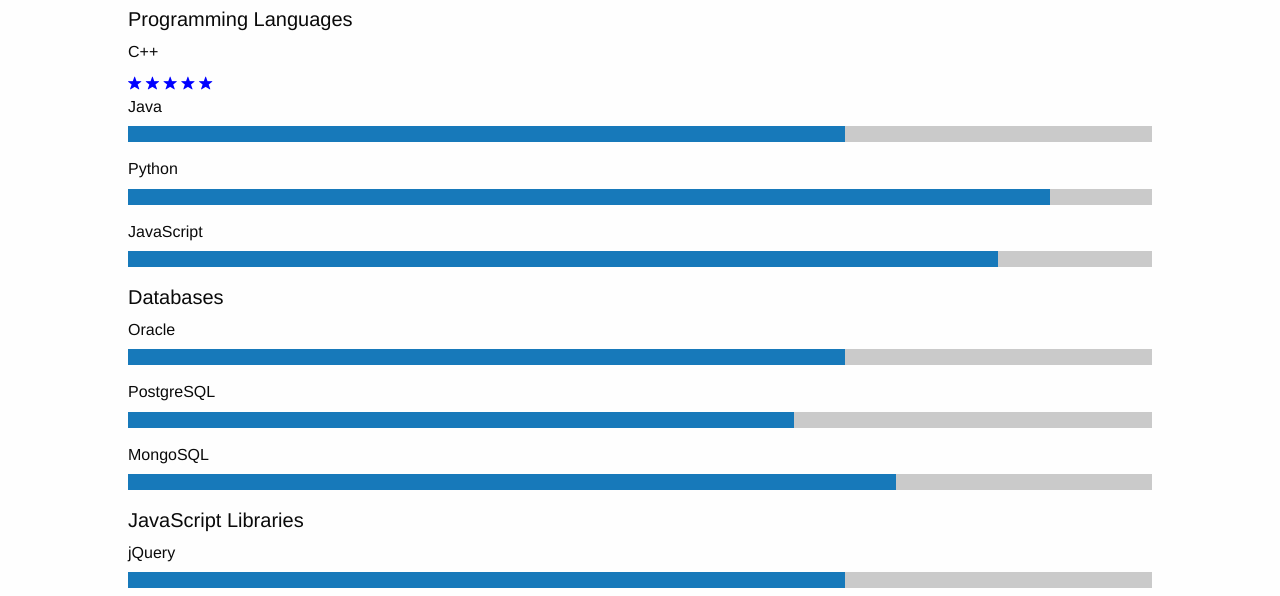
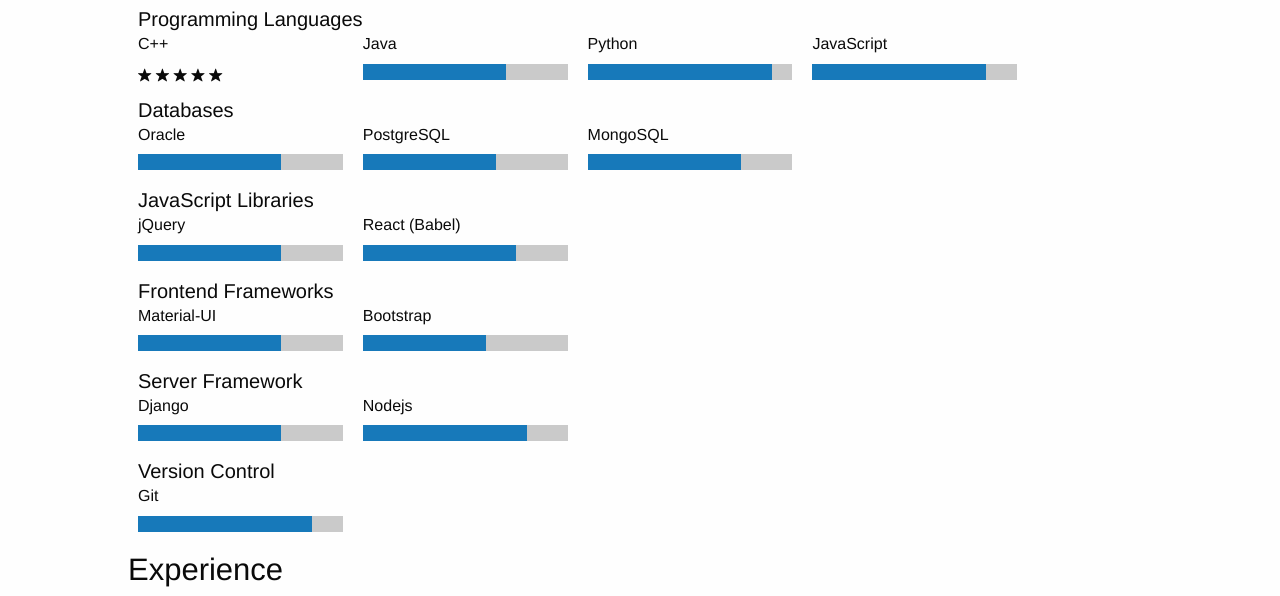
Before and after one commit to jalvere00/foundation_site, a website: page public/index.html in a window 1280 px wide. Shown: the part 717-1313 px from the top of the page. Drawn offline with Linux system fonts and the light colour scheme.

Commit message:
css modifation

```diff
--- a/public/css/style.css
+++ b/public/css/style.css
@@ -88,6 +88,43 @@
 	width: auto;
 }
 
-.star_holder>i{
-	color: blue;
+/*////////////////////////////// GRID SYSTEM //////////////////////////////////*/
+.grid-x{
+	display: -ms-flexbox;
+	display: flex;
+	-ms-flex-flow: row wrap;
+	flex-flow: row wrap;
 }
+
+#skills{
+
+}
+
+#skills>.title{
+	width: 100%;
+	/*flex-flow: row wrap;*/
+}
+
+.skill_section{
+	width: 100%;
+	/*flex-flow: row wrap;*/
+}
+
+.skill_section>.skill_title{
+	width: 100%;
+	margin: 0 10px;
+	/*flex-flow: row wrap;*/
+}
+
+.skill{
+	width: 20%;
+	margin: 0 10px;
+}
+
+.skill_name{
+	width: 50%
+}
+
+.skill_rating{
+	width: 50%
+}
--- a/public/index.html
+++ b/public/index.html
@@ -38,13 +38,15 @@
 				<h3 class="title">About</h3>
 				<p class="description">I graduated from The City College of New York with a Bachelors degree in Computer Engineering. While there I started working as an intern for the Operation Planning/ System Data Research division of New York City Transit in my senior year of college. After graduation, I got hired by that very division as a Staff Analyst/Software Developer. There I worked with such a width range of technologies and on a lot of different projects that range from writing Java code to format and transfer data in Oracle database to building a dashboard from the ground up which query a mongo database. There I learn how to work hard and smart to get the job done and I showed that I have to ability to grow, learn and solve any problem that arises.</p>
 			</article>
-			<article id="skills">
+			<article id="skills" class="grid-x">
 				<h3 class="title">Knowledge</h3>
-				<section id="language_skills" class="skill_section">
+				<section id="language_skills" class="skill_section grid-x">
 					<h5 class="skill_title">Programming Languages</h5>
 					<div class="skill">
-						<h6>C++</h6>
-						<div class="star_rating">
+						<div class="skill_name">
+							<h6>C++</h6>
+						</div>
+						<div class="skill_rating">
 							<div class="star_holder">
 								<i class="fi-star"></i>
 								<i class="fi-star"></i>
@@ -73,7 +75,7 @@
 						</div>
 					</div>
 				</section>
-				<section id="database_skill" class="skill_section">
+				<section id="database_skill" class="skill_section grid-x">
 					<h5 class="skill_title">Databases</h5>
 					<div class="skill">
 						<h6>Oracle</h6>
@@ -94,7 +96,7 @@
 						</div>
 					</div>
 				</section>
-				<section id="javascript_skills" class="skill_section">
+				<section id="javascript_skills" class="skill_section grid-x">
 					<h5 class="skill_title">JavaScript Libraries</h5>
 					<div class="skill">
 						<h6>jQuery</h6>
@@ -109,7 +111,7 @@
 						</div>
 					</div>
 				</section>
-				<section id="javascript_skills" class="skill_section">
+				<section id="javascript_skills" class="skill_section grid-x">
 					<h5 class="skill_title">Frontend Frameworks</h5>
 					<div class="skill">
 						<h6>Material-UI</h6>
@@ -124,7 +126,7 @@
 						</div>
 					</div>
 				</section>
-				<section id="javascript_skills" class="skill_section">
+				<section id="javascript_skills" class="skill_section grid-x">
 					<h5 class="skill_title">Server Framework</h5>
 					<div class="skill">
 						<h6>Django</h6>
@@ -139,7 +141,7 @@
 						</div>
 					</div>
 				</section>
-				<section id="javascript_skills" class="skill_section">
+				<section id="javascript_skills" class="skill_section grid-x">
 					<h5 class="skill_title">Version Control</h5>
 					<div class="skill">
 						<h6>Git</h6>
```
